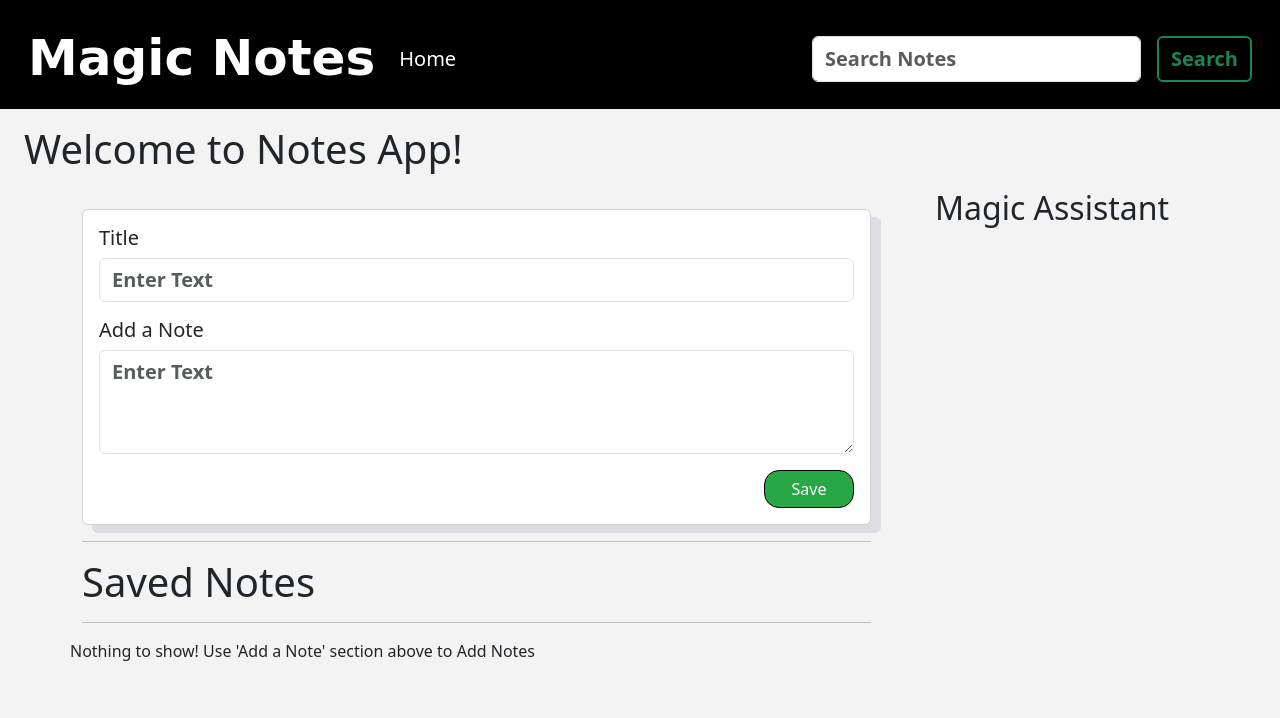
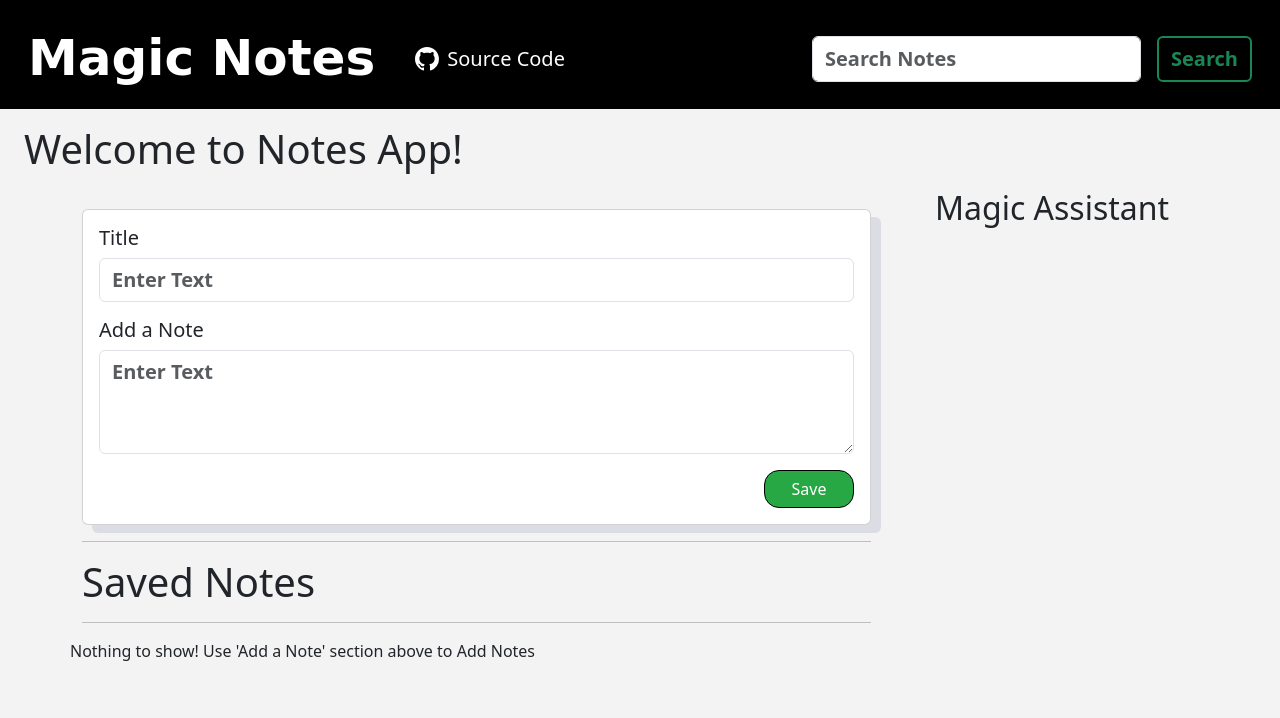
Before and after one commit to varunlaul24/notesAppBot, a website: page index.html in a window 1280 px wide. Drawn offline with nearby package versions, Linux system fonts and the light colour scheme; no server answers.

Commit message:
Updated navbar to include a link to the source code and added an github icon

```diff
--- a/index.html
+++ b/index.html
@@ -23,9 +23,11 @@
         <span class="navbar-toggler-icon"></span>
       </button>
       <div class="collapse navbar-collapse" id="navbarSupportedContent">
-        <ul class="navbar-nav me-auto mb-2 mb-lg-0">
-          <li class="nav-item">
-            <a class="nav-link active" aria-current="page" href="#">Home</a>
+        <ul class="navbar-nav me-auto ms-4 mb-2 mb-lg-0 d-flex align-items-center">
+              <svg xmlns="http://www.w3.org/2000/svg" width="24" height="24" fill="white" viewBox="0 0 16 16">
+                <path d="M8 0C3.58 0 0 3.58 0 8c0 3.54 2.29 6.53 5.47 7.59.4.07.55-.17.55-.38 0-.19-.01-.82-.01-1.49-2.01.37-2.53-.49-2.69-.94-.09-.23-.48-.94-.82-1.13-.28-.15-.68-.52-.01-.53.63-.01 1.08.58 1.23.82.72 1.21 1.87.87 2.33.66.07-.52.28-.87.51-1.07-1.78-.2-3.64-.89-3.64-3.95 0-.87.31-1.59.82-2.15-.08-.2-.36-1.02.08-2.12 0 0 .67-.21 2.2.82.64-.18 1.32-.27 2-.27s1.36.09 2 .27c1.53-1.04 2.2-.82 2.2-.82.44 1.1.16 1.92.08 2.12.51.56.82 1.27.82 2.15 0 3.07-1.87 3.75-3.65 3.95.29.25.54.73.54 1.48 0 1.07-.01 1.93-.01 2.2 0 .21.15.46.55.38A8.01 8.01 0 0 0 16 8c0-4.42-3.58-8-8-8"/>
+              </svg>
+              <a class="nav-link" href="https://github.com/varunlaul24/notesAppBot">Source Code</a>
           </li>
         </ul>
         <form class="d-flex" role="search">
```
